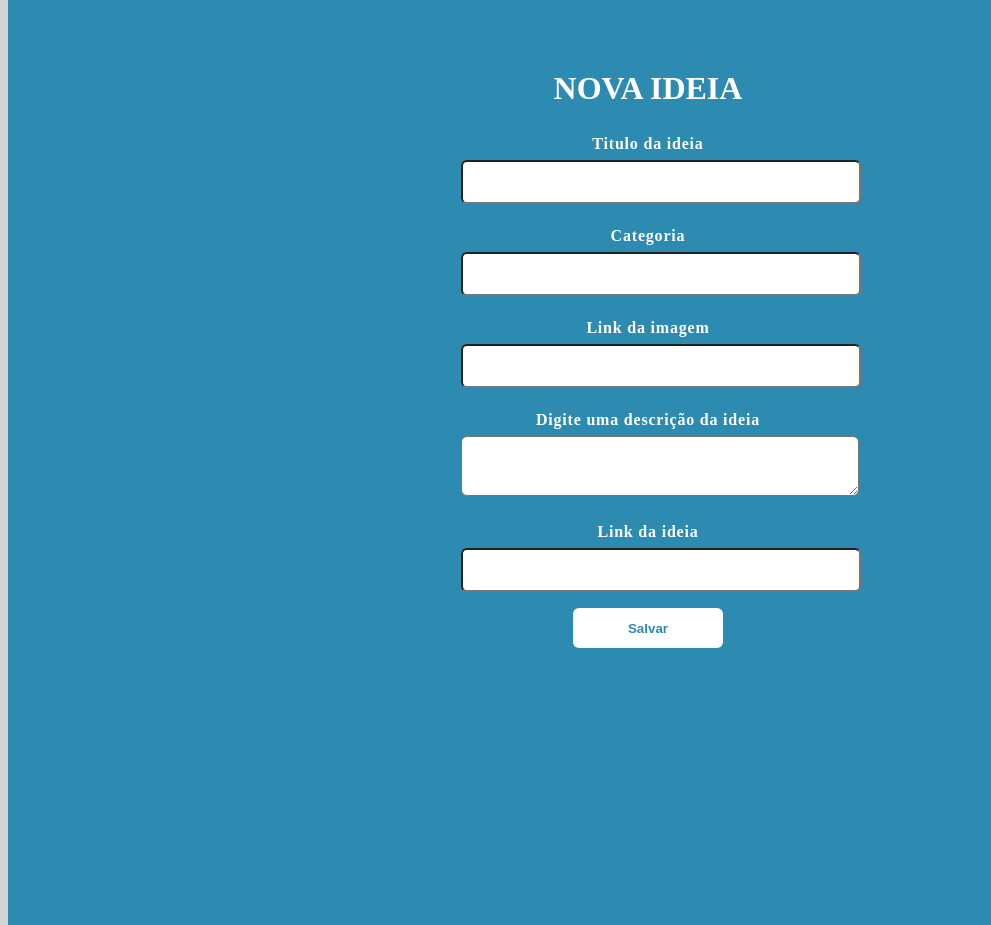
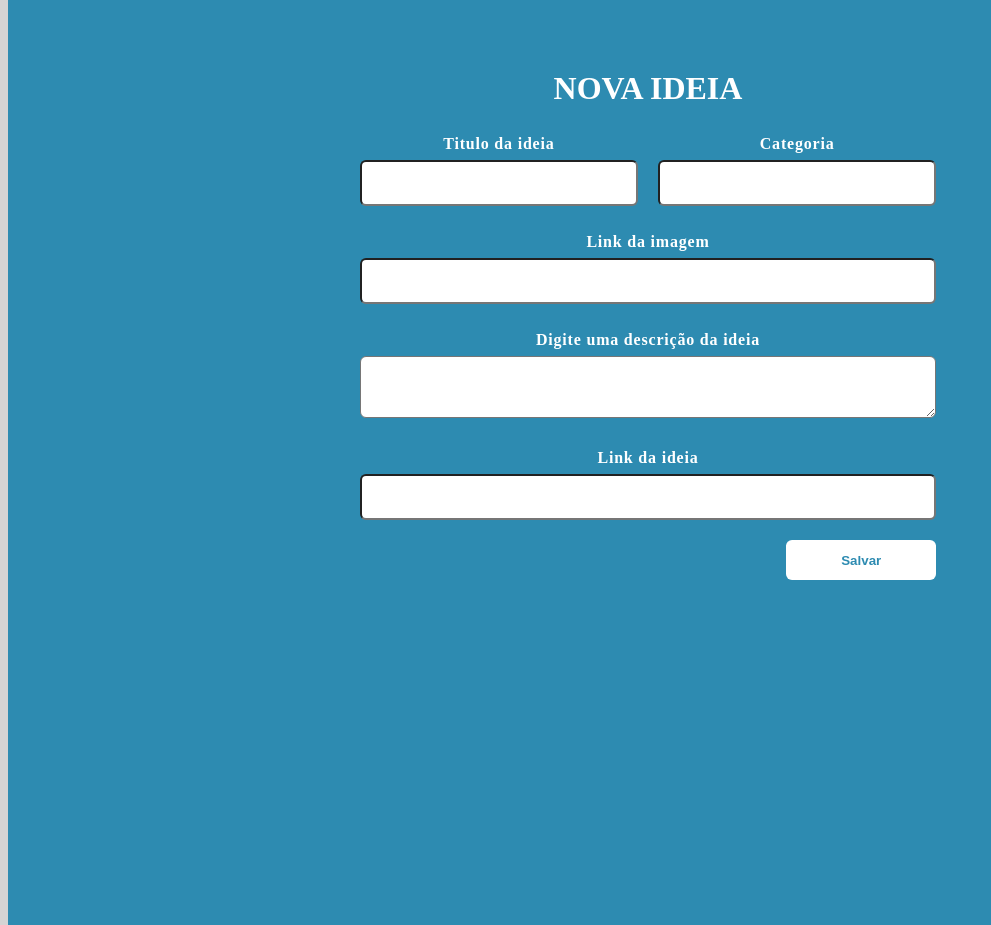
Before and after one commit to gabrieldasneves/Dibobeira, a plain HTML site: page index.html in a window 1280 px wide. Shown: the part 980-1905 px from the top of the page, without its empty margins (0-991 px from the left). Drawn offline with Linux system fonts and the light colour scheme; a script that the page names is missing.

Commit message:
continuando o frotend

```diff
--- a/style.css
+++ b/style.css
@@ -123,15 +123,22 @@ main{
     width: 80%;
     max-width: 800px;
     margin: 0 auto;
+    display: grid;
+    grid-template-columns: 1fr 1fr;
+    gap: 20px;
+
 }
 
-.input_wrapper{
-    margin: 16px 0;
+.content form div:nth-child(3),
+.content form div:nth-child(4),
+.content form div:nth-child(5) {
+    grid-column: span 2;
 }
 
 form input, form textarea{
     width: 100%;
-    padding: 11px;
+    padding: 12px;
+    box-sizing: border-box;
     border-radius: 6px;
     outline: none;
     font-size: 16px;
@@ -150,4 +157,11 @@ form button{
     height: 40;
     border-radius: 6px;
     cursor: pointer;
+    grid-column: 2;
+    justify-self: end;
 }
+form button:hover{
+    text-decoration: none;
+    background: #286c86;
+    color:white;
+}
```
